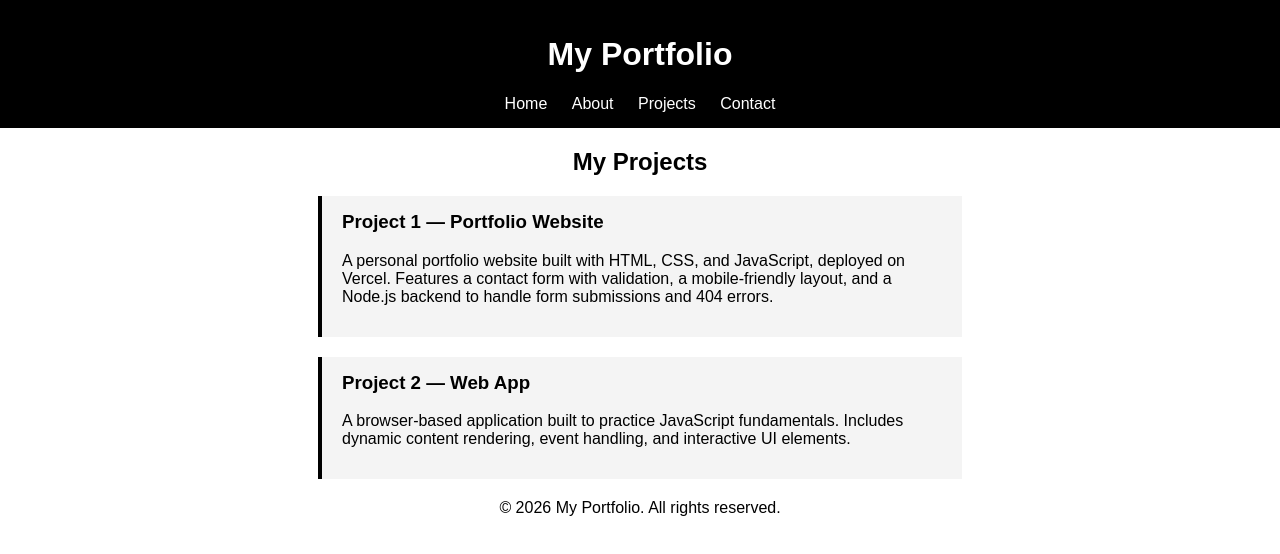
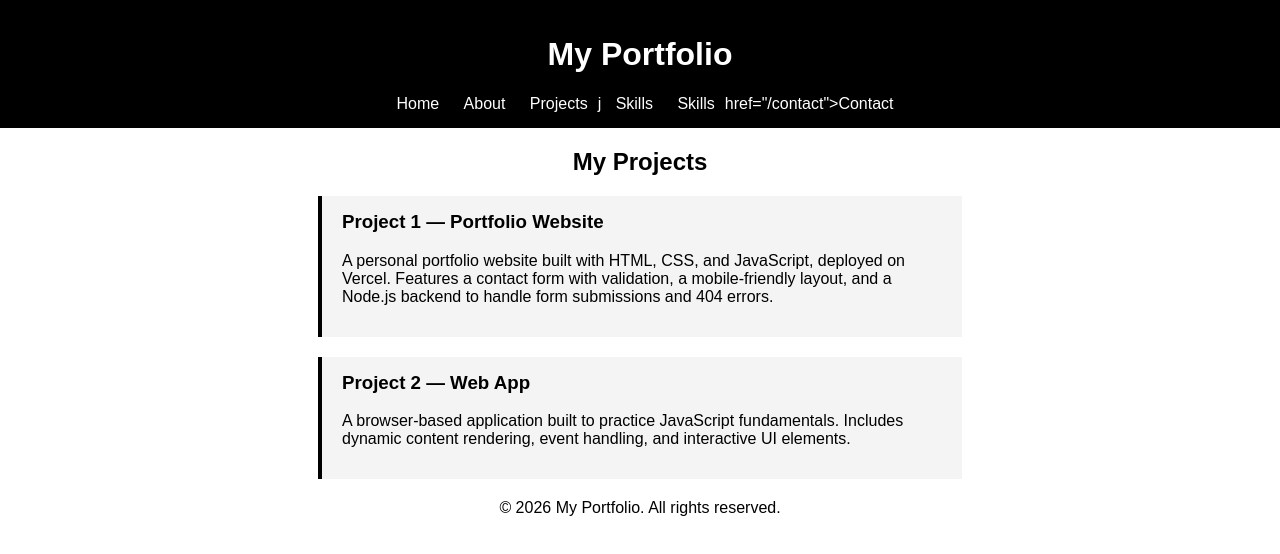
Before and after one commit to nmglick05-bot/Mywebsitetake4, a website: page public/projects.html in a window 1280 px wide. Drawn offline with Linux system fonts and the light colour scheme.

Commit message:
Update navigation links in projects.html
Fixed navigation links in projects.html.

```diff
--- a/public/projects.html
+++ b/public/projects.html
@@ -14,8 +14,9 @@
   <nav>
     <a href="/">Home</a>
     <a href="/about">About</a>
-    <a href="/projects">Projects</a>
-    <a href="/contact">Contact</a>
+    <a href="/projects">Projects</a>j
+    <a href="/skills">Skills</a>
+    <a <a href="/skills">Skills</a>href="/contact">Contact</a>
   </nav>
 </header>
 
```
